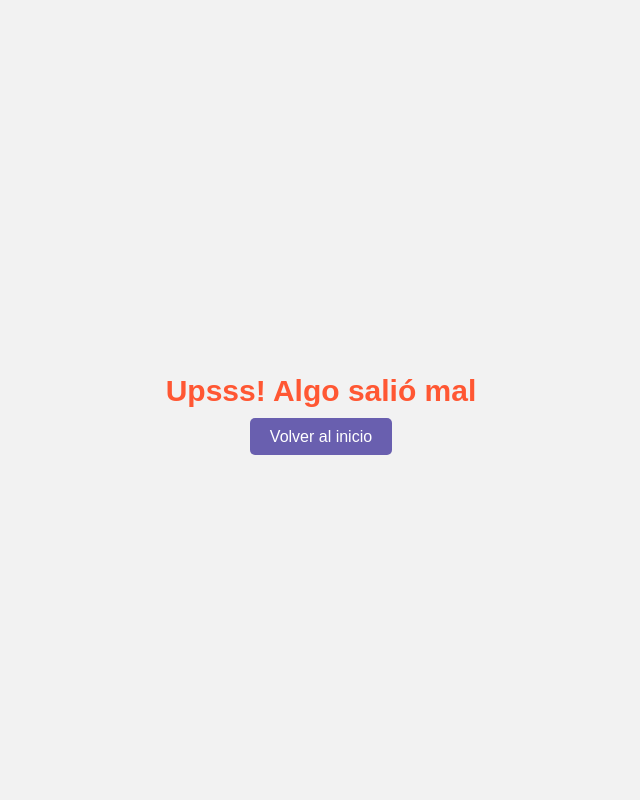
After one commit to mariaortizz/Proyecto-ML, a Flask app: template src/app/templates/error.html in a window 1280 px wide. The commit adds this page. Shown: the whole page, without its empty margins (319-959 px from the left). Run offline with Flask 3, Linux system fonts and the light colour scheme; the template is opened without the code that fills it, so the values that code supplies are empty; parts of the project's set-up code (start-up, migrations or seed data) failed here and were passed over.

Commit message:
flask terminado

```diff
--- a/src/app/app.py
+++ b/src/app/app.py
@@ -2,9 +2,8 @@
 from flask import Flask, render_template, request
 import os
 from pathlib import Path
-import pandas as pd
-from models_funciones import extraccion_cluster, extraccion_escalado, extraccion_modelos\
-    , aplicar_escalado, transf_tipo_inmueble, aplicar_modelo
+from models_funciones import extraccion_cluster, extraccion_escalado, \
+    extraccion_modelos, aplicar_escalado, transf_tipo_inmueble, aplicar_modelo
 
 ruta_modelos = Path(os.getcwd(), 'src', 'model', 'modelos_cluster_012.zip')
 ruta_cluster = Path(os.getcwd(), 'src', 'model', 'modelo_kmeans.pkl')
@@ -30,33 +29,37 @@ def valorar():
 
 @app.route('/predict', methods = ['POST', 'GET'])
 def predict():
-    if request.method == 'POST':
+    try:
 
-        balcon = 1 if request.form['balcon'] == "SI" else 0
-        armarios = 1 if request.form['armarios'] == "SI" else 0
-        estacionamiento = 1 if request.form['estacionamiento'] == "SI" else 0
-        trastero = 1 if request.form['trastero'] == "SI" else 0
-        terraza = 1 if request.form['terraza'] == "SI" else 0
-        construccion = float(request.form['construccion'])
-        metros = float(request.form['metros'])
-        bannos = int(request.form['bannos'])
-        lat = float(request.form['lat'])
-        long = float(request.form['long'])
-        cee = float(request.form['cee'])
-        zona = float(request.form['zona'])
-        tipo_inmueble = request.form['tipo_inmueble']
+        if request.method == 'POST':
 
-        piso, casa, duplex, atico = transf_tipo_inmueble(tipo_inmueble)
+            balcon = 1 if request.form['balcon'] == "SI" else 0
+            armarios = 1 if request.form['armarios'] == "SI" else 0
+            estacionamiento = 1 if request.form['estacionamiento'] == "SI" else 0
+            trastero = 1 if request.form['trastero'] == "SI" else 0
+            terraza = 1 if request.form['terraza'] == "SI" else 0
+            construccion = float(request.form['construccion'])
+            metros = float(request.form['metros'])
+            bannos = int(request.form['bannos'])
+            lat = float(request.form['lat'])
+            long = float(request.form['long'])
+            cee = float(request.form['cee'])
+            zona = float(request.form['zona'])
+            tipo_inmueble = request.form['tipo_inmueble']
 
-        construccion_e, metros_e = aplicar_escalado(construccion, metros, ESCALER)
+            piso, casa, duplex, atico = transf_tipo_inmueble(tipo_inmueble)
 
-        precio = aplicar_modelo(CLUSTER, MODELOS, balcon, armarios, estacionamiento,
-                                trastero, terraza, construccion_e, metros_e, bannos,
-                                lat, long, cee, zona, piso, casa, duplex, atico)
+            construccion_e, metros_e = aplicar_escalado(construccion, metros, ESCALER)
 
-        return render_template("predict.html", pecio_predd = precio[0].round(2))
-    else:
-        return "Metodo no permitido"
+            precio = aplicar_modelo(CLUSTER, MODELOS, balcon, armarios, estacionamiento,
+                                    trastero, terraza, construccion_e, metros_e, bannos,
+                                    lat, long, cee, zona, piso, casa, duplex, atico)
+
+            return render_template("predict.html", precio_pred = f"€ {precio[0]:.2f}")
+        else:
+            return "Metodo no permitido"
+    except ValueError:
+        return render_template("error.html")
 
 if __name__ == "__main__":
     app.run(port=5000, debug=True)
--- /dev/null
+++ b/src/app/templates/error.html
@@ -0,0 +1,49 @@
+<!DOCTYPE html>
+<html lang="es">
+<head>
+    <meta charset="UTF-8">
+    <meta name="viewport" content="width=device-width, initial-scale=1.0">
+    <title>Upsss! Algo salió mal</title>
+    <style>
+        body {
+            margin: 0;
+            padding: 0;
+            height: 100vh;
+            display: flex;
+            justify-content: center;
+            align-items: center;
+            font-family: 'Gotich', Arial, sans-serif;
+            background-color: #f2f2f2;
+        }
+
+        .error-container {
+            text-align: center;
+        }
+
+        h1 {
+            font-size: 30px;
+            color: #FF5733;
+        }
+
+        .btn-inicio {
+            background-color: #695FAF;
+            color: #FFFFFF;
+            padding: 10px 20px;
+            border: none;
+            border-radius: 5px;
+            cursor: pointer;
+            text-decoration: none;
+        }
+
+        .btn-inicio:hover {
+            background-color: #4A4384;
+        }
+    </style>
+</head>
+<body>
+    <div class="error-container">
+        <h1>Upsss! Algo salió mal</h1>
+        <a href="/" class="btn-inicio">Volver al inicio</a>
+    </div>
+</body>
+</html>
--- a/src/app/templates/home.html
+++ b/src/app/templates/home.html
@@ -68,7 +68,7 @@
             cursor: pointer;
             border-radius: 5px;
             position: relative;
-            z-index: 3; /* Asegurar que el botón esté por encima de la capa blanca */
+            z-index: 3;
         }
     </style>
 </head>
```
Also changed, not shown: src/app/templates/predict.html (+37 -1 lines), src/app/templates/valorar.html (+12 -13 lines).
